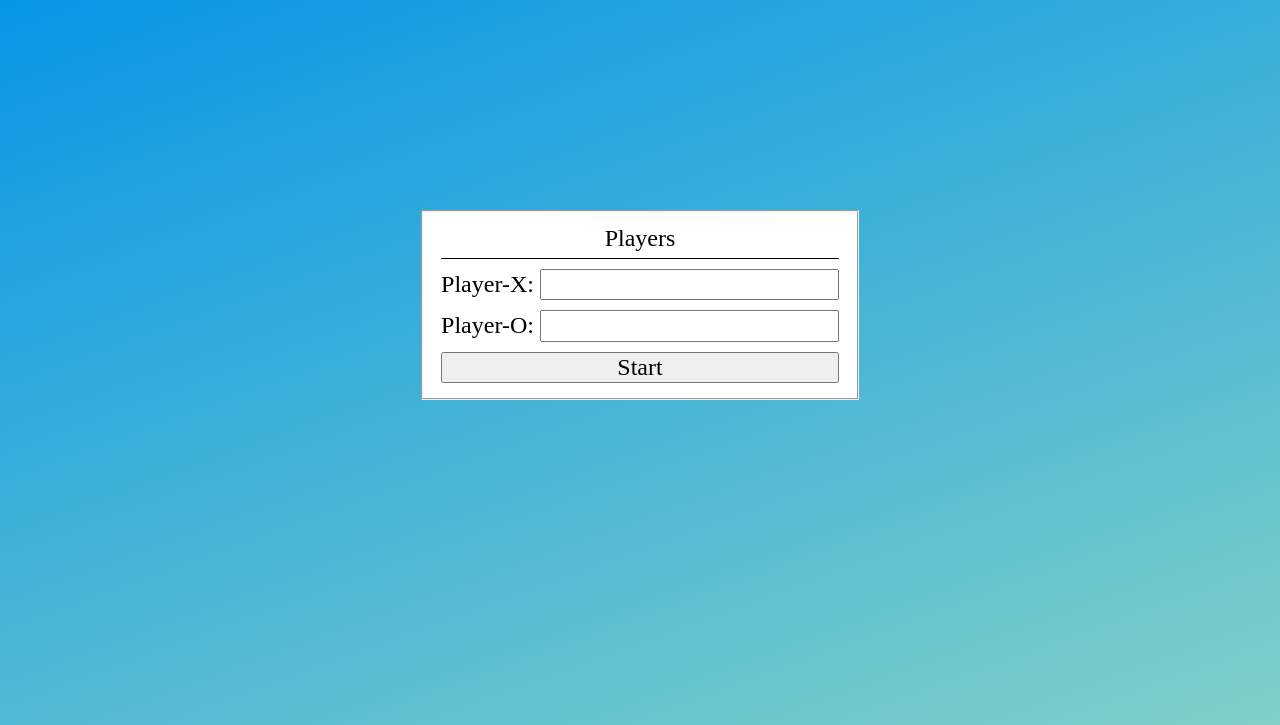
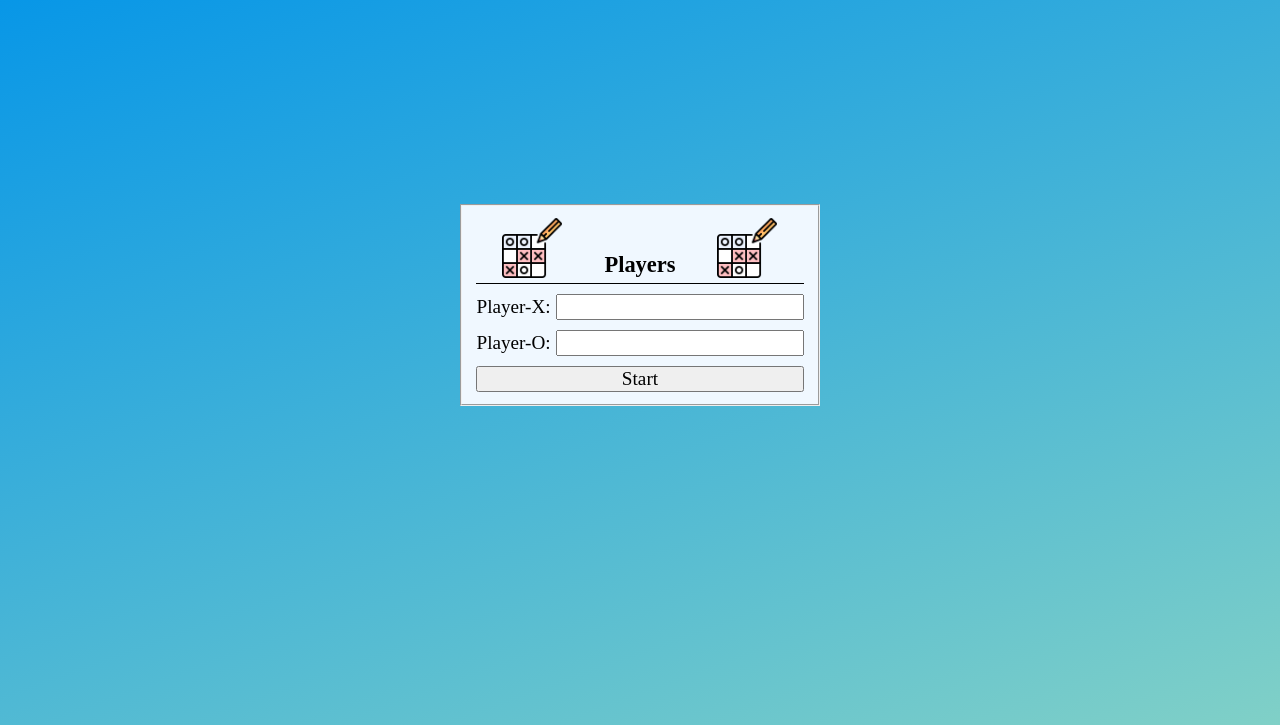
Before and after one commit to maicol240/Tic-Tac-Toe, a website built with webpack: page src/index.html in a window 1280 px wide. Shown: the part 75-800 px from the top of the page. Built offline with nearby package versions, Linux system fonts and the light colour scheme.

Commit message:
fix response for 300px display changed readme

```diff
--- a/src/index.html
+++ b/src/index.html
@@ -11,22 +11,28 @@
       <div class="player-o">Player-O</div>
     </header>
     <main>
-      <form id="game-form">
-        <div class="fieldset-container">
+      <div class="form-container">
+        <form id="game-form">
           <fieldset>
-            <div class="title">Players</div>
-            <div>
+            <div class="title">
+              <img src="./img/tic-tac-toe.png" alt="" />
+              <h3>Players</h3>
+              <img src="./img/tic-tac-toe.png" alt="" />
+            </div>
+
+            <div class="player1-container">
               <label for="player-x">Player-X: </label>
               <input type="text" id="player-x" name="player-x" />
             </div>
-            <div>
+
+            <div class="player2-container">
               <label for="player-o">Player-O: </label>
               <input type="text" id="player-o" name="player-o" />
             </div>
             <button type="submit">Start</button>
           </fieldset>
-        </div>
-      </form>
+        </form>
+      </div>
     </main>
   </body>
 </html>
--- a/src/styles/form.css
+++ b/src/styles/form.css
@@ -1,18 +1,23 @@
-.title {
-  text-align: center;
-  padding: 5px;
-  border-bottom: 1px solid black;
+img {
+  max-width: 60px;
 }
 
 fieldset {
+  background-color: aliceblue;
   display: flex;
   flex-direction: column;
   gap: 10px;
-  background-color: white;
-  font-size: 1.5rem;
-  max-width: 440px;
+  font-size: 1.2rem;
+  white-space: nowrap;
 }
 
-fieldset ~ div {
+.title {
   display: flex;
+  justify-content: space-around;
+  align-items: end;
+  border-bottom: 1px solid black;
+  padding: 5px;
 }
+input {
+  flex-shrink: 1;
+}
```
Also changed, not shown: README.md, dist/index.html, dist/main.js, src/img/tic-tac-toe.png (added).
